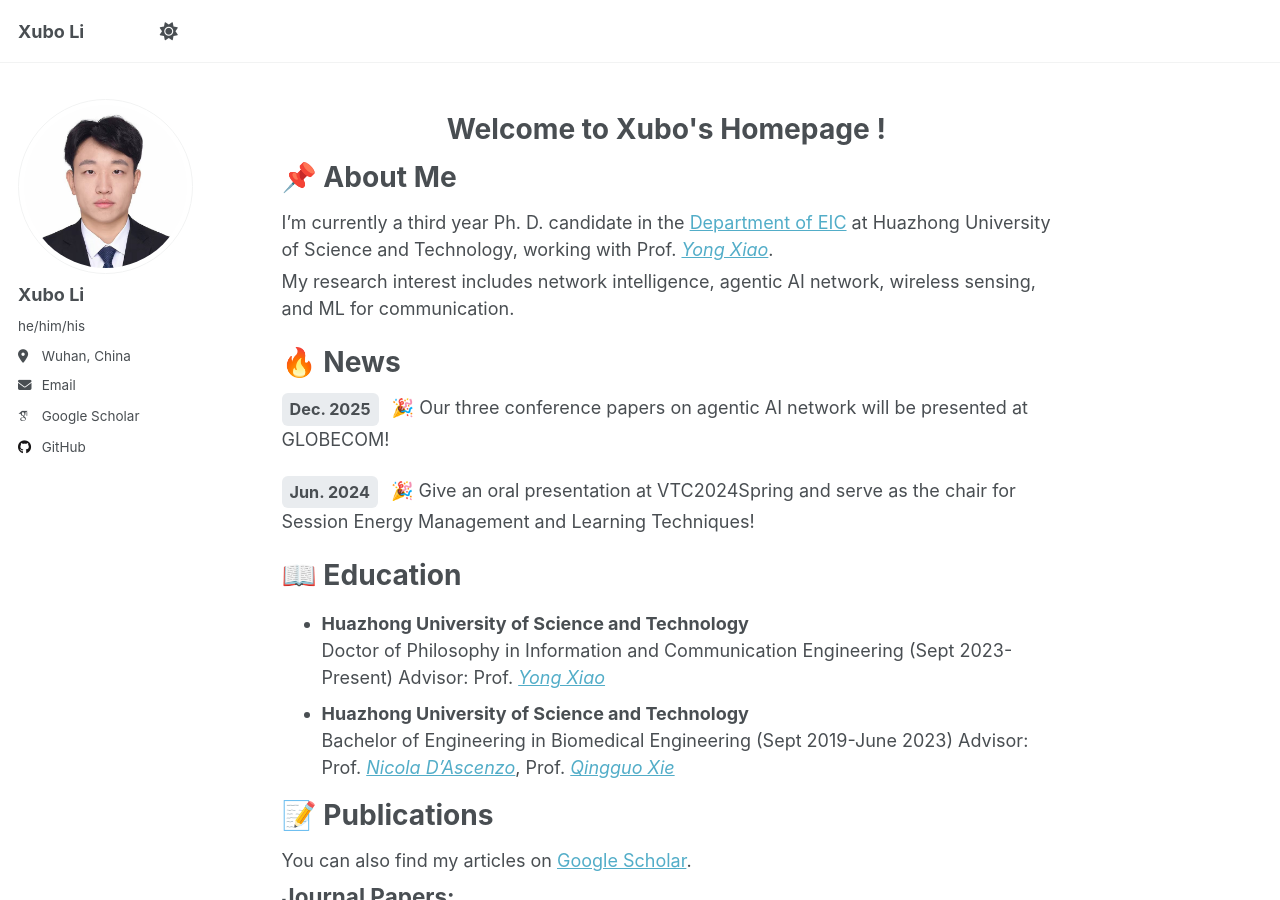
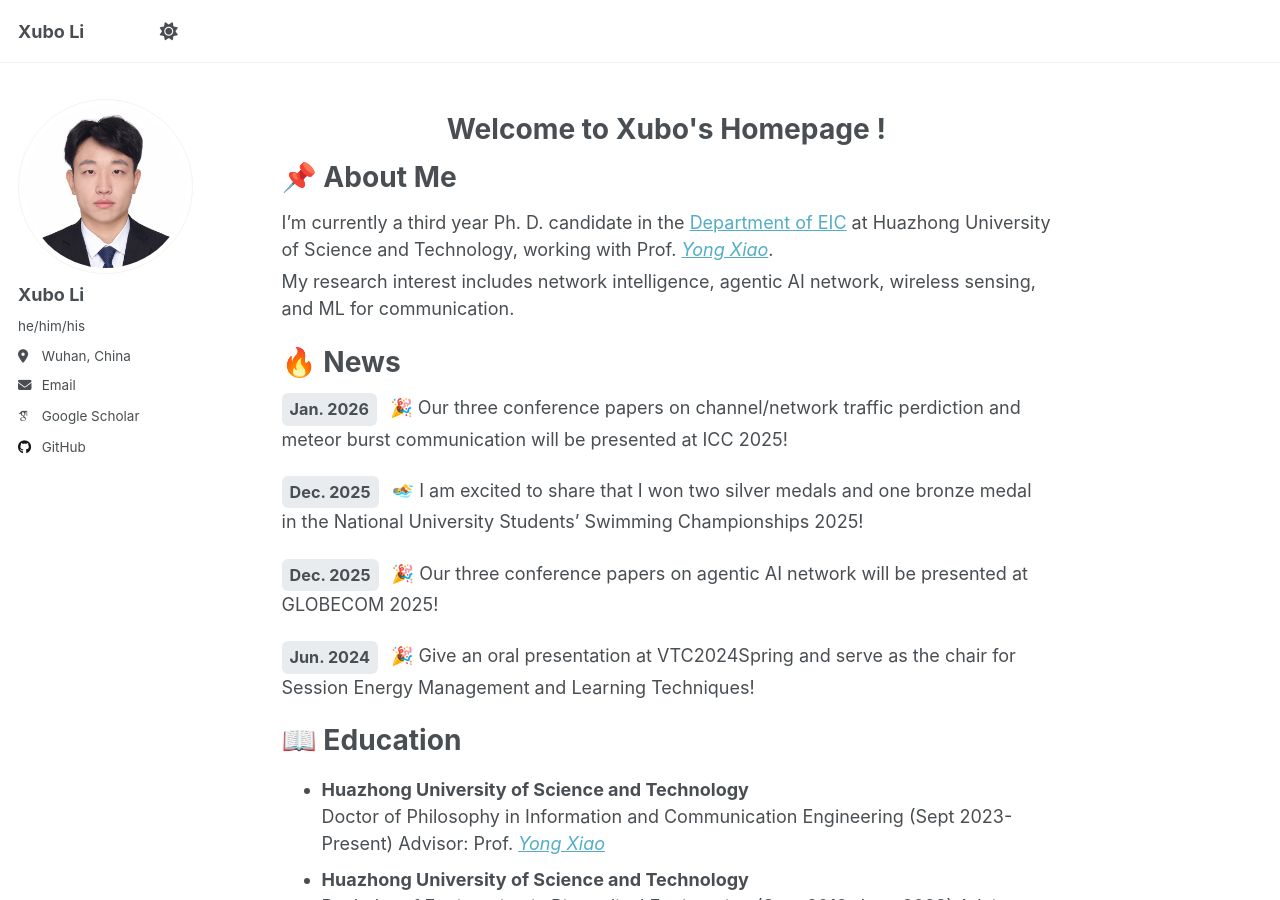
Before and after one commit to XuboLee/xubolee.github.io, a Jekyll site: the page built from _pages/about.md, in a window 1280 px wide and 900 px high. Built offline with Jekyll 4.4.1, drawn with Linux system fonts in a browser that asks for light colours; some web fonts are replaced; a script that is not in the unit is left out.

Commit message:
Update about.md

```diff
--- a/_pages/about.md
+++ b/_pages/about.md
@@ -19,8 +19,14 @@ I'm currently a third year Ph. D. candidate in the [Department of EIC](https://e
 My research interest includes network intelligence, agentic AI network, wireless sensing, and ML for communication.
 
 # 🔥 News
+<span style="background-color: #e9ecef; padding: 4px 8px; border-radius: 6px; font-size: 0.9em; margin-right: 8px; display: inline-block; vertical-align: middle;"><strong>Jan. 2026</strong></span>
+🎉 Our three conference papers on channel/network traffic perdiction and meteor burst communication will be presented at ICC 2025!<br>
+
 <span style="background-color: #e9ecef; padding: 4px 8px; border-radius: 6px; font-size: 0.9em; margin-right: 8px; display: inline-block; vertical-align: middle;"><strong>Dec. 2025</strong></span>
-🎉 Our three conference papers on agentic AI network will be presented at GLOBECOM!<br>
+🏊 I am excited to share that I won two silver medals and one bronze medal in the National University Students' Swimming Championships 2025!<br>
+
+<span style="background-color: #e9ecef; padding: 4px 8px; border-radius: 6px; font-size: 0.9em; margin-right: 8px; display: inline-block; vertical-align: middle;"><strong>Dec. 2025</strong></span>
+🎉 Our three conference papers on agentic AI network will be presented at GLOBECOM 2025!<br>
 
 <span style="background-color: #e9ecef; padding: 4px 8px; border-radius: 6px; font-size: 0.9em; margin-right: 8px; display: inline-block; vertical-align: middle;"><strong>Jun. 2024</strong></span>
 🎉 Give an oral presentation at VTC2024Spring and serve as the chair for Session Energy Management and Learning Techniques!
```
